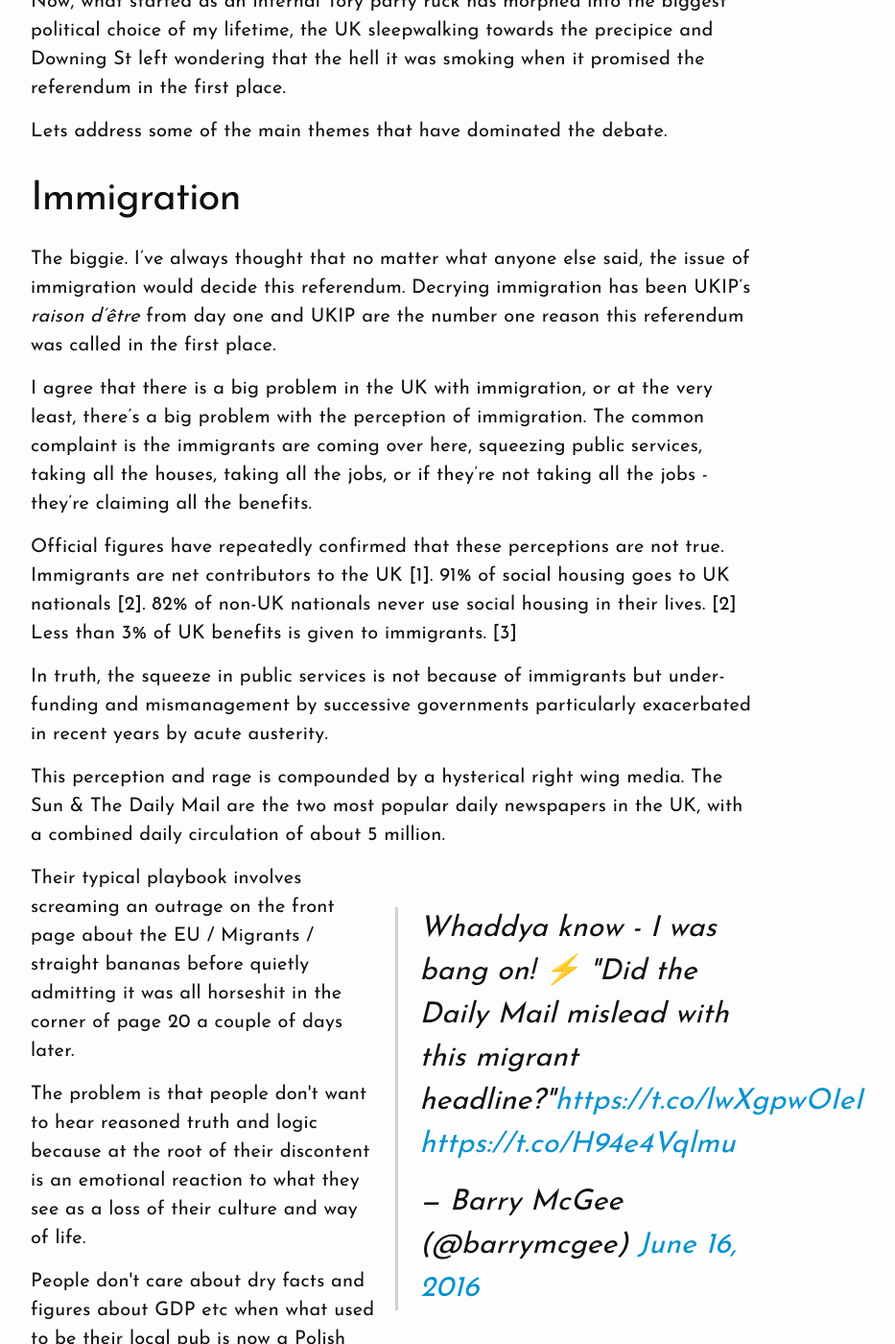
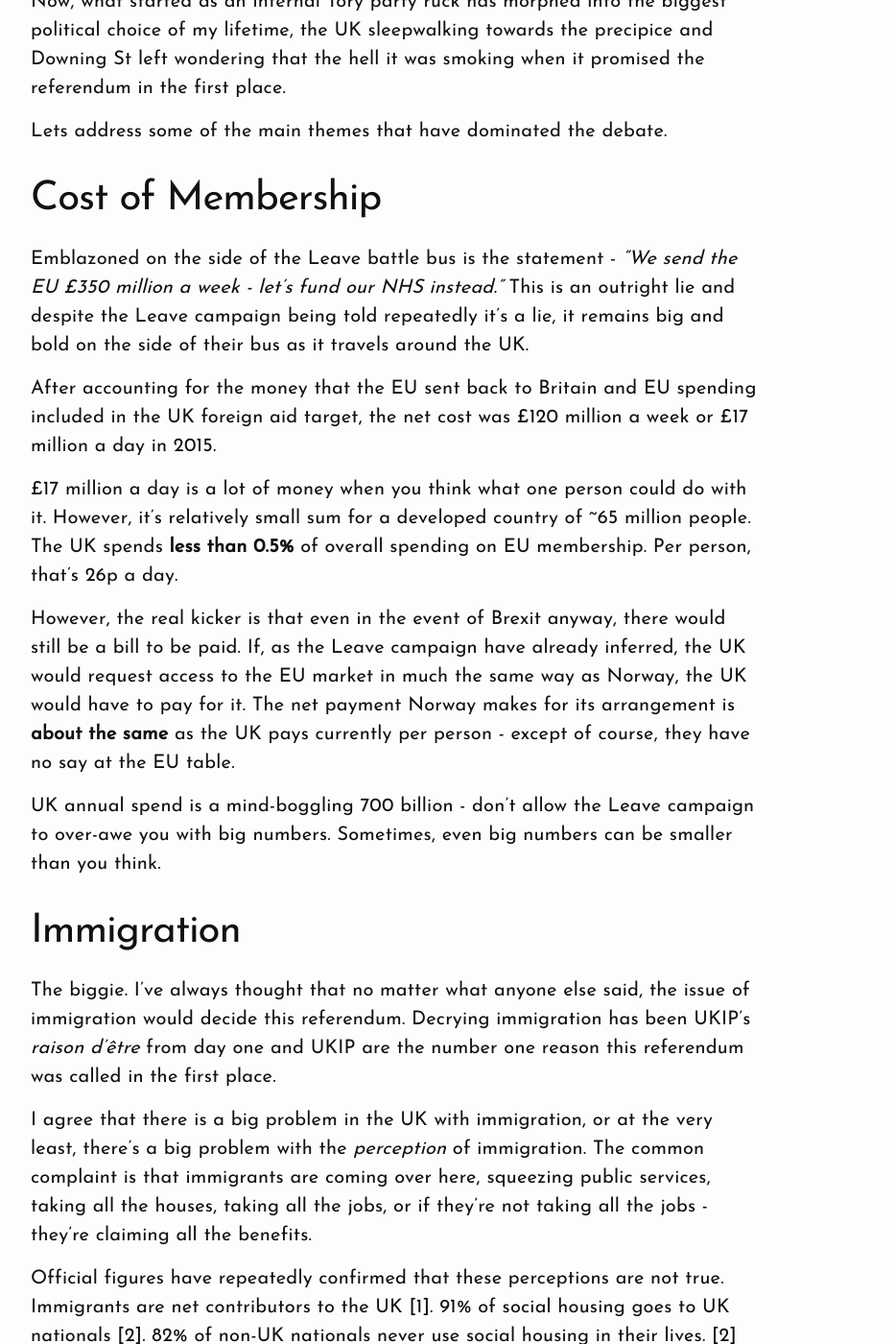
Before and after one commit to ciaranmckenna/ciaranmckenna.com, a Jekyll site: the page built from _posts/2016-06-14-thoughts-on-brexit.markdown, in a window 1280 px wide and 1400 px high, scrolled down 1560 px. Shown: the whole window at 96% size, without its empty margins (228-1161 px from the left). Built offline with Jekyll 4.4.1, drawn with Linux system fonts in a browser that asks for light colours; comment, search, counter and statistics services are not loaded; some of the changed text lies outside the part shown.

Commit message:
Fix some typos and duplication

```diff
--- a/_posts/2016-06-14-thoughts-on-brexit.markdown
+++ b/_posts/2016-06-14-thoughts-on-brexit.markdown
@@ -22,11 +22,25 @@ Now, what started as an internal Tory party ruck has morphed into the biggest po
 
 Lets address some of the main themes that have dominated the debate.
 
+
+## Cost of Membership
+
+Emblazoned on the side of the Leave battle bus is the statement - <em>"We send the EU £350 million a week - let's fund our NHS instead."</em> This is an outright lie and despite the Leave campaign being told repeatedly it's a lie, it remains big and bold on the side of their bus as it travels around the UK.
+
+After accounting for the money that the EU sent back to Britain and EU spending included in the UK foreign aid target, the net cost was £120 million a week or £17 million a day in 2015.
+
+£17 million a day is a lot of money when you think what one person could do with it. However, it's relatively small sum for a developed country of ~65 million people. The UK spends **less than 0.5%** of overall spending on EU membership. Per person, that’s 26p a day.
+
+However, the real kicker is that even in the event of Brexit anyway, there would still be a bill to be paid. If, as the Leave campaign have already inferred, the UK would request access to the EU market in much the same way as Norway, the UK would have to pay for it. The net payment Norway makes for its arrangement is **about the same** as the UK pays currently per person - except of course, they have no say at the EU table.
+
+UK annual spend is a mind-boggling 700 billion - don't allow the Leave campaign to over-awe you with big numbers. Sometimes, even big numbers can be smaller than you think.
+
+
 ## Immigration
 
 The biggie. I’ve always thought that no matter what anyone else said, the issue of immigration would decide this referendum. Decrying immigration has been UKIP's <em>raison d'être</em> from day one and UKIP are the number one reason this referendum was called in the first place.
 
-I agree that there is a big problem in the UK with immigration, or at the very least, there's a big problem with the perception of immigration. The common complaint is the immigrants are coming over here, squeezing public services, taking all the houses, taking all the jobs, or if they're not taking all the jobs - they're claiming all the benefits.
+I agree that there is a big problem in the UK with immigration, or at the very least, there's a big problem with the <em>perception</em> of immigration. The common complaint is that immigrants are coming over here, squeezing public services, taking all the houses, taking all the jobs, or if they're not taking all the jobs - they're claiming all the benefits.
 
 Official figures have repeatedly confirmed that these perceptions are not true. Immigrants are net contributors to the UK [1]. 91% of social housing goes to UK nationals [2]. 82% of non-UK nationals never use social housing in their lives. [2] Less than 3% of UK benefits is given to immigrants. [3]
 
@@ -55,9 +69,9 @@ During the 2010 General Election, then Prime Minister Gordon Brown crossed paths
 
 In nine schools across Rochdale, 70 per cent of the children speak English as a foreign language [4]. In a now [infamous exchange](http://www.theguardian.com/politics/2010/apr/28/gordon-brown-gillian-duffy-transcript), she dared complain about the effects of immigration on the local community and he called her a bigot once he (thought he) was safely back in his ministerial car.
 
-Failure of government to see this effect of an open-door EU policy on working-class communities and address it without insinuating that anyone complaining are racist or bigoted has created a festering rage that we now see boiling over.
+Failure of government to recognise this effect of EU freedom of movement on working-class communities and address it without insinuating that anyone complaining is a racist or bigoted has created a festering rage that we now see boiling over.
 
-This fear and perception is not just confined to places where immigration is high. It's arguably more acutely felt in places where immigrants are rare but anecdotes are plentiful. It's much easier to advocate kicking out all the immigrants when you don't count any of them as friends or family.
+This fear and perception is not just confined to places where immigration is high. It's arguably more acutely felt in places where immigrants are rare but anecdotes are plentiful. I suppose it's much easier to advocate kicking out all the immigrants when you don't count any of them as friends or family.
 
 <blockquote>
 <p>"My brother and sister have lived all their life in Devon and rarely encounter anyone who is foreign or even black. Consequently they are very pro-Leave."</p>
@@ -80,11 +94,15 @@ The UK should remain in the EU to influence and shape these migration challenges
 
 ## Sovereignty
 
-Much has been made of jingoistic Leave rhetoric of "Let's make Britain Great again" and "Let's take back control". Joe Public is now parroting back these lines in full throated rebukes on the evening news - but, what do they actually mean?
+Capital been made with jingoistic Leave rhetoric of "Let's make Britain Great again" and "Let's take back control". Joe Public is now parroting back these lines in full throated rebukes on the evening news - but, what do they actually mean?
 
 <p class="post__note"><em>Note:</em> I wrote this draft at the start of this week before the heinous murder on Jo Cox by a delusional psychopath shouting "Britain first". Now, re-reading the paragraph above in the light of Thursday, it's hard not be angry about the irresponsibility of cultivating a climate where someone thought it was entirely justified to carry out such an act. Alex Massie wrote a very eloquent response to the attack in the Spectator - "<a href="http://blogs.spectator.co.uk/2016/06/a-day-of-infamy/">Sometimes, rhetoric has consequences.</a>"</p>
 
-After 40 years of unfettered access to the world's largest trading bloc, Britain is currently sitting as the fifth largest economy in the world. Crime is down. Unemployment is down. Household income up. Healthy life expectancy has soared. Air quality has vastly improved. Access to green and public spaces such as forestry has hugely increased. When exactly did Britain stop being Great? Where and what did it lose control of? And more importantly, how exactly will leaving the EU make Britain greater? The Leave campaign is big on rhetoric but small on actual detail.
+After 40 years of unfettered access to the world's largest trading bloc, Britain is currently sitting as the fifth largest economy in the world. Crime is down. Unemployment is down. Household income up. Healthy life expectancy has soared. Air quality has vastly improved. Access to green and public spaces such as forestry has hugely increased.
+
+When exactly did Britain stop being Great? Where and what did it lose control of? And more importantly, how exactly will leaving the EU make Britain greater?
+
+The Leave campaign is big on rhetoric but small on actual detail.
 
 Taking back control is the other big call. Leave continually bang an angry drum about unelected EU bureaucrats but fail to acknowledge that the UK electorate (or any electorate for that matter) never really calls all the shots.
 
@@ -130,7 +148,11 @@ Earlier this week the ex-head of the World Trade Organisation described Brexit a
 
 A further fall in unemployment figures this week has resulted in NI having the record [levels of employment](http://www.bbc.co.uk/news/uk-northern-ireland-36536332).
 
-Why would we put that at risk? Why ignore experienced voices? Why dismiss people who have spent their professional lives studying this stuff?
+Why would we put that at risk?
+
+Why ignore experienced voices?
+
+Why dismiss people who have spent their professional lives studying this stuff?
 
 
 ## War & Peace
@@ -145,9 +167,9 @@ Looking to Northern Ireland - again this is where NI is more vulnerable than the
 
 Theresa Villiers will tell you that Ireland the UK shared a common travel area long before the EU was formed and will do so again. What'll she'll fail to add is that Ireland and the UK joined the EU on the same day and therefore the Irish border has never been a land border of the EU - a crucial difference.
 
-I grew up 3 miles from the Irish border and remember it vividly. We sat queued in the back of the car at border custom checkpoints en route to buy bread, milk and lotto tickets (before the UK Lotto was a thing).
+I grew up 3 miles from the Irish border and remember when it was fortified vividly. We sat queued in the back of the car at border custom checkpoints en route to buy bread, milk and lotto tickets (before the UK Lotto was a thing).
 
-Our local pub is now the other side of that border. It now separates my parents from my sister but you'd never know to drive it. From Dundalk to Derry - 30,000 people criss-cross the border daily for work and leisure. Border dwellers are [dreading Brexit](http://www.theguardian.com/politics/2016/may/23/beyond-borders-the-irish-villages-dreading-a-brexit-vote). It's unthinkable that we may be voting for the old setup to return.
+Our local pub is now the other side of that border. It now separates my parents from my sister but you'd never know to drive it. From Dundalk to Derry - 30,000 people criss-cross the border daily for work and leisure without thinking. Border dwellers are [dreading Brexit](http://www.theguardian.com/politics/2016/may/23/beyond-borders-the-irish-villages-dreading-a-brexit-vote). It's unthinkable that we may be voting for the days of old to return.
 
 The Leave campaign is currently asserting that they'll take back control of UK borders and that there'll be no changes to the Irish border. They can't be right on both counts. In the case of Brexit increased border controls are an inevitability - it's not a case of If, but Where?
 
@@ -160,7 +182,11 @@ The peace process has been lurching along in fits and starts for the best part o
 
 On the positive side, the EU has made a huge contribution to peace and community relations in Northern Ireland. The Peace Bridge in Derry connecting the Fountain to the Bogside was EU funded and the EU awards grants to many community groups to promote cross-community collaboration.
 
-The EU funded the renovation of the Waterfront Hall in Belfast. The EU funded the Giants Causeway Visitor Centre plus many other smaller projects I knew nothing about until I researched it such as such as upgrading quay walls in Kilkeel and repositioning Dungannon's civic spaces.
+The EU funded the renovation of the Waterfront Hall in Belfast. The EU funded the Giants Causeway Visitor Centre. The EU funded the recent refurbishment of the Enterprise cross-border train. The EU funds the Skainos centre hosting Irish classes in East Belfast.
+
+The EU also funds many other smaller projects I knew nothing about until I researched EU funding for this post. Relatively obscure projects such as upgrading the quay walls in Kilkeel and repositioning Dungannon's civic spaces. Funding towards a cold store and blast freezing facility for Ardglass Sea Products and funding to help restock the River Bann with eel.
+
+These may seem insignificant in the big picture but they're hugely significant to the people they benefit and these EU beneficiaries are scattered across the country. In a climate where the UK Government can't keep public libraries open - how much of this funding do we think will be replaced post-Brexit?
 
 I haven't even touched on the Single Farm Payment, without which NI farmers would have made **zero profit** last year.
 
@@ -196,4 +224,4 @@ This is not a general election - a vote to Leave cannot be reversed in five year
 
 [10] [http://www.bbc.co.uk/news/uk-northern-ireland-36510787](http://www.bbc.co.uk/news/uk-northern-ireland-36510787)
 
-[11][http://www.brusselstimes.com/opinion/2974/how-did-the-europe-construct-its-longest-peacetime-ever](http://www.brusselstimes.com/opinion/2974/how-did-the-europe-construct-its-longest-peacetime-ever)
+[11] [http://www.brusselstimes.com/opinion/2974/how-did-the-europe-construct-its-longest-peacetime-ever](http://www.brusselstimes.com/opinion/2974/how-did-the-europe-construct-its-longest-peacetime-ever)
```
Also changed, not shown: other parts of _posts/2016-06-14-thoughts-on-brexit.markdown (+3 -1 lines), 1 other file.
